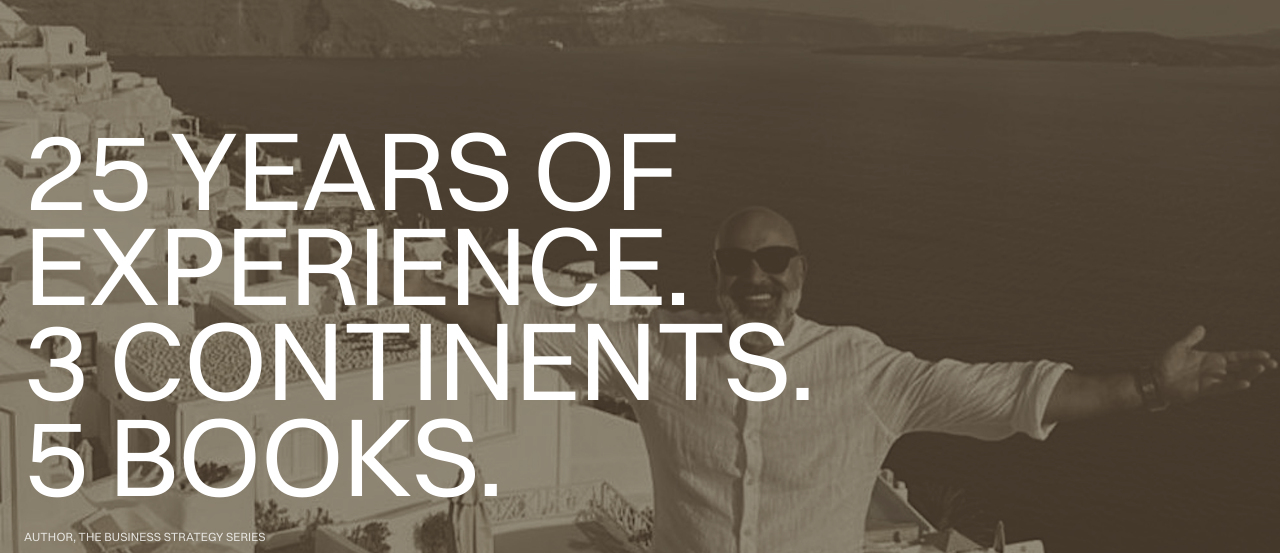
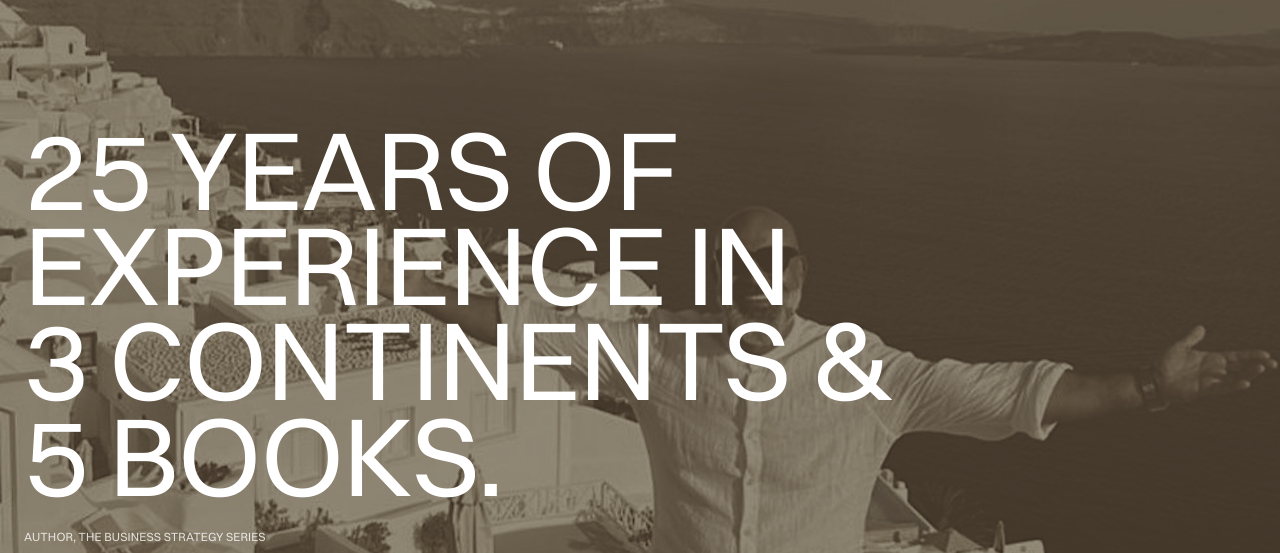
Before and after one commit to samcnergy/parhamshariat, a Next.js app: page / in a window 1280 px wide. Shown: the part 158-711 px from the top of the page. Built offline with nearby package versions, Linux system fonts and the light colour scheme; no server answers.

Commit message:
Update hero headline wording to read as one sentence

```diff
--- a/src/app/page.tsx
+++ b/src/app/page.tsx
@@ -40,9 +40,9 @@ export default function HomePage() {
         <HeroCarousel slides={heroSlides} />
         <div className="relative z-10 mx-auto w-full max-w-7xl px-4 pb-16 sm:px-6 sm:pb-24">
           <h1 className="font-display text-display-m uppercase leading-[0.85] sm:text-display-super">
-            25 Years of Experience.
+            25 Years of Experience in
             <br />
-            3 Continents.
+            3 Continents &amp;
             <br />
             5 Books.
           </h1>
```
